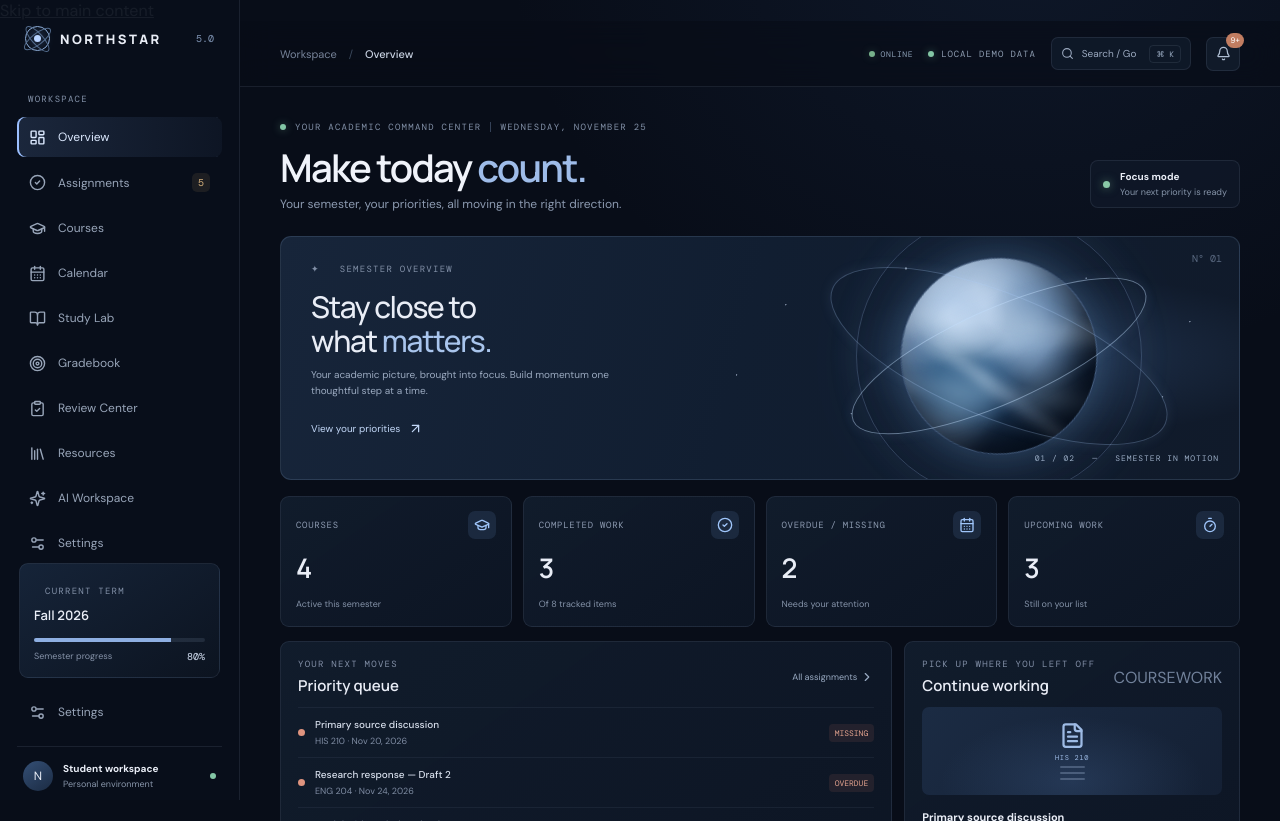
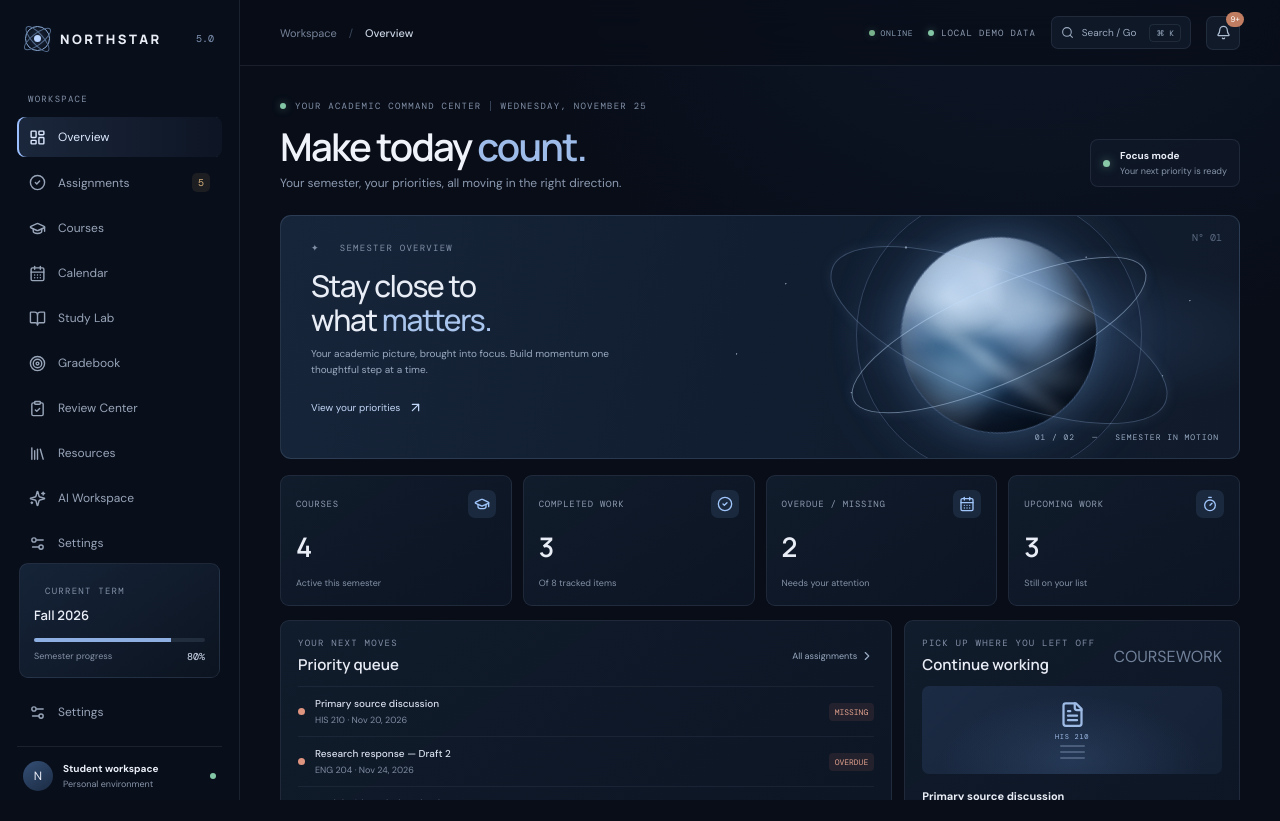
Before and after one commit to s0ndvyr/NORTHSTAR-2.0, a React (Vite) app in the folder apps/web/: page / in a window 1280 px wide. After the commit the page ends 800 px from the top, so only its background shows below. Built offline with nearby package versions, Linux system fonts and the light colour scheme.

Commit message:
style(a11y): reveal skip navigation on keyboard focus

```diff
--- a/apps/web/src/styles.css
+++ b/apps/web/src/styles.css
@@ -64,3 +64,7 @@
     box-shadow:none;
   }
 }
+
+.skip-link{position:fixed;z-index:1000;top:10px;left:10px;padding:11px 15px;border-radius:7px;background:#e6efff;color:#101b2d;font-size:12px;font-weight:700;transform:translateY(-160%);transition:transform .16s ease}
+.skip-link:focus{transform:translateY(0)}
+#main-content:focus{outline:none}
```
